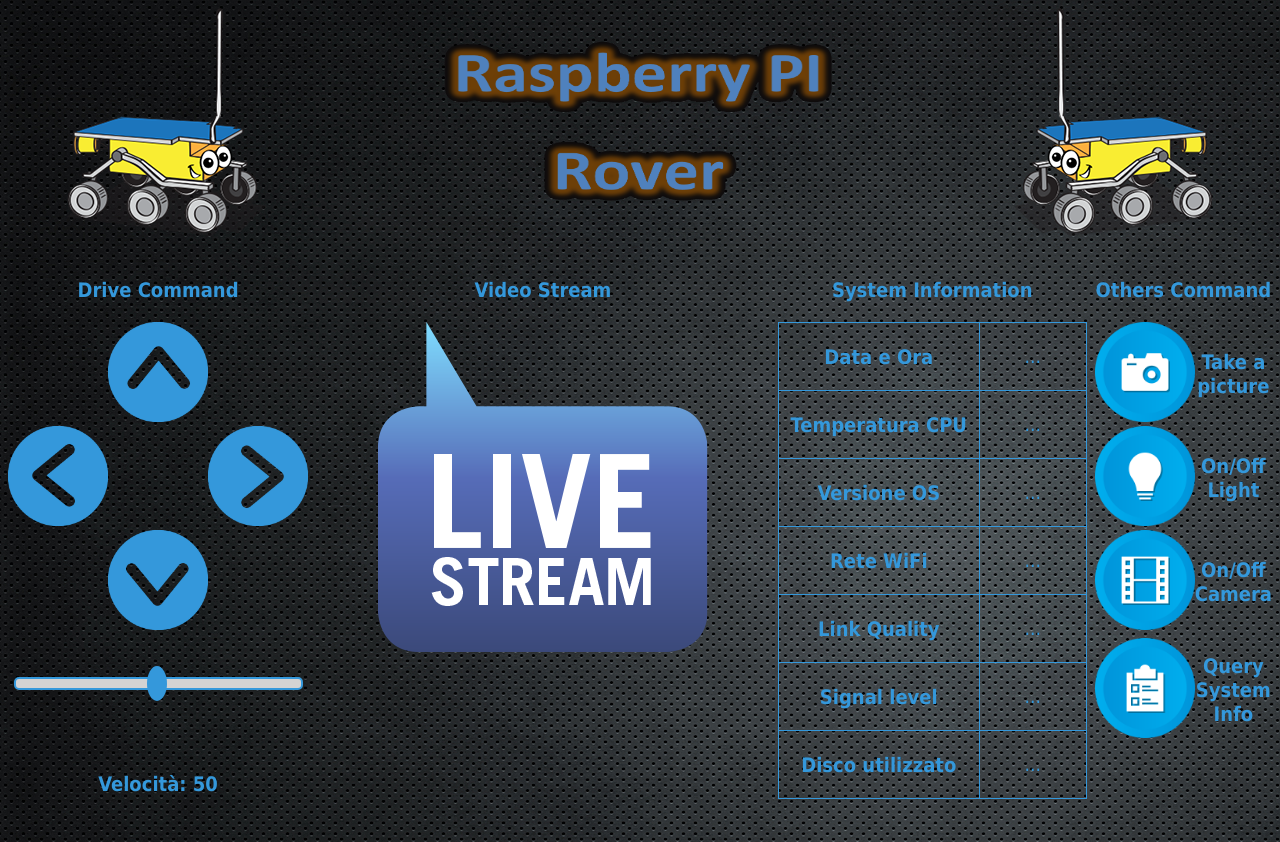
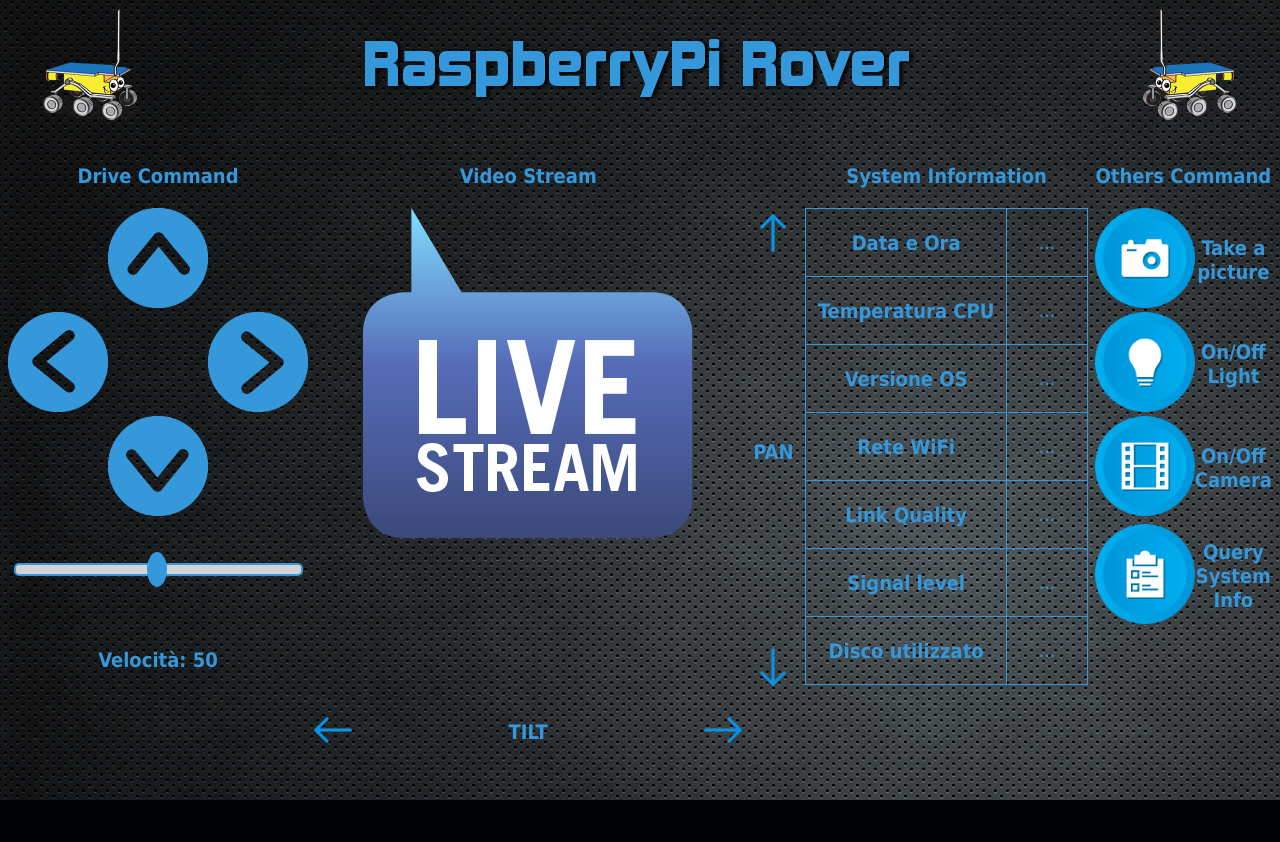
Before and after one commit to diegobenaglia/Raspy-Rover, a Flask app: page / in a window 1280 px wide. After the commit the page ends 800 px from the top, so only its background shows below. Run offline with Flask 2, Linux system fonts and the light colour scheme.

Commit message:
Add files via upload

```diff
--- a/gui/app.py
+++ b/gui/app.py
@@ -1,3 +1,6 @@
+#v.7.1 17/11/2018
+#----------------
+
 from flask import Flask, render_template, request, jsonify
 import RPi.GPIO as GPIO
 from time import sleep
@@ -22,44 +25,61 @@ app = Flask(__name__, static_url_path='/static')		#definisce la path della sotto
 
 @app.route('/')
 def index():
-   	return render_template("index.html")
+	return render_template("index.html")				#definisco la homepath e la pagina HTML da caricare
+
+@app.route('/picture')
+def picture():
+	return render_template("picture.html")				#definisco la pagina HTML da caricare per ScattaFoto
 
 @app.route('/avanti')
 def avanti():
-	velocita = request.args.get('velocita', default = '50', type = float)
-	go_avanti(velocita)
-	return "ok"
+	velocita = request.args.get('velocita', default = '50', type = float)		#acquisisco la velocita dallo slider. velocita=DutyCycle
+	ava_dx.start(velocita)														#conversione velocità
+	ava_sx.start(velocita)														#il duty cycle minimo per muovere la ruota è 25
+	return "ok"																	#il range selezionabile va da 1 a 100, e si calcola il rapporto in Script.js
 
 @app.route('/indietro')
 def indietro():
 	velocita = request.args.get('velocita', default = '50', type = float)
-	go_indietro(velocita)
+	ind_dx.start(velocita)
+	ind_sx.start(velocita)
 	return "ok"
 
 @app.route('/girasx')
 def girasx():
-	go_girasx()
+	ava_dx.start(40)
+	ind_sx.start(40)
 	return "ok"
 
 @app.route('/giradx')
 def giradx():
-	go_giradx()
+	ava_sx.start(40)
+	ind_dx.start(40)
 	return "ok"
 
 @app.route('/stop')
 def stop():
-	go_stop()
+	ava_dx.stop()
+	ava_sx.stop()
+	ind_dx.stop()
+	ind_sx.stop()
 	return "ok"
 
-@app.route('/scattafoto')
-def scattafoto():
-	go_scattafoto()
-	return "foto fatta"
+# @app.route('/scattafoto')
+# def scattafoto():
+	# go_scattafoto()
+	# return "foto fatta"
 
 @app.route('/light')
 def light():
-	stato = go_light()
-	return stato
+	stato = GPIO.input(17)
+	if stato == 0:
+		GPIO.output(17, 1)
+		light = "on"
+	else:
+		GPIO.output(17, 0)
+		light = "off"
+	return light
 
 @app.route('/sysinfo')
 def sysinfo():
@@ -82,42 +102,9 @@ def sysinfo():
 	disk = d.decode('utf-8')
 	# Scrivo l'array
 	info = [data[:-1], temp[5:-1], ver[12:-1], essid[16:-1], signal[14:17]+"%", signal[20:23]+"%", disk[5:9]]
-	return jsonify(info)
-
-def go_avanti(velocita):
-	ava_dx.start(velocita)
-	ava_sx.start(velocita)
-
-def go_indietro(velocita):
-    ind_dx.start(velocita)
-    ind_sx.start(velocita)
-
-def go_girasx():
-	ava_dx.start(60)
-	ind_sx.start(60)
-
-def go_giradx():
-	ava_sx.start(60)
-	ind_dx.start(60)
-
-def go_stop():
-	ava_dx.stop()
-	ava_sx.stop()
-	ind_dx.stop()
-	ind_sx.stop()
-
-def go_light():
-	stato = GPIO.input(17)
-	if stato == 0:
-		GPIO.output(17, 1)
-		light = "on"
-	else:
-		GPIO.output(17, 0)
-		light = "off"
-	return light
-
+	return jsonify(info) 		#creo un JSON per poterlo inviare, l'array (list) non può essere inviato
 
 if __name__ == '__main__':
-   app.run(host = "0.0.0.0", port = 2802, debug = True)
+	app.run(host = "0.0.0.0", port = 2802, debug = True)
 
 GPIO.cleanup()
--- a/gui/static/script.js
+++ b/gui/static/script.js
@@ -1,9 +1,10 @@
 var dutycycle;
 var videostatus = false;
-var url = "http://"+window.location.hostname+"/stream";
+var url1 = "https://"+window.location.hostname+"/stream";
+var url2 = "https://"+window.location.hostname+"/snapshot";
+
 // var url = "http://"+window.location.hostname+":8080/?action=stream";
 // var url = "https://raspyrover.pagekite.me/?action=stream";
-
 
 window.onload = function InitFunction() {
 	// Inizializza slider per velocità
@@ -15,8 +16,6 @@ window.onload = function InitFunction() {
 		output.innerHTML = this.value;
 		dutycycle = Number((45 + (0.55 * slider.value)).toFixed(2));
 	}
-	// Inizializza URL per Mjpg Streamer
-
 }
 
 function mouseDownAvanti() {
@@ -50,18 +49,7 @@ function mouseUp() {
 }
 
 function ScattaFoto() {
-	document.getElementById("foto").style="width: 300px; height: 300px;";
-	document.getElementById("foto").src="/static/pleasewait.gif";
-	var xhttp = new XMLHttpRequest();
-	xhttp.onreadystatechange = function() {
-		if (this.readyState == 4 && this.status == 200){
-			document.getElementById("foto").style="width: 800px; height: 600px;";
-			document.getElementById("foto").src="/static/capture.jpg";
-			document.getElementById("testofoto").innerHTML=this.responseText;
-		}
-	}
-	xhttp.open("GET", "scattafoto", true);
-	xhttp.send();
+	window.open("/picture", "", "width=660,height=650");
 }
 
 function Light() {
@@ -81,7 +69,7 @@ function Light() {
 
 function Video() {
 	if (videostatus == false){
-		document.getElementById("video").setAttribute("src", url);
+		document.getElementById("video").setAttribute("src", url1);
 		// document.getElementById("video").src="http://192.168.1.2:8080/?action=stream";
 		document.getElementById("film").src="/static/filmon.png";
 	} else if (videostatus == true){
@@ -97,7 +85,7 @@ function Sysinfo() {
 	xhttp.open("GET", "sysinfo", true);
 	xhttp.onreadystatechange = function() {
 		if (xhttp.readyState == 4) {
-		console.log("State ready!");
+		// console.log("State ready!");
 		if (xhttp.status == 200){
 			info = JSON.parse(xhttp.responseText);
 			document.getElementById("date").innerHTML= info[0];
@@ -112,6 +100,6 @@ function Sysinfo() {
 		}
 		}
 	}
-	console.log("sending request");
+	// console.log("sending request");
 	xhttp.send();
 }
--- a/gui/static/style.css
+++ b/gui/static/style.css
@@ -59,6 +59,12 @@ td {
 	weight: 100px;
 }
 
+.im3 {
+	height: 50px;
+	weight: 50px;
+	cursor: pointer;
+}
+
 button {
 	background-color: #3498DB;
 	border: none;
@@ -96,9 +102,3 @@ button {
 	background: #3498DB; /* background: url('contrasticon.png'); */
     cursor: pointer; /* Cursor on hover */
 }
-
-/**/
-
-/*
-Comment
-*/
--- a/gui/templates/index.html
+++ b/gui/templates/index.html
@@ -3,8 +3,8 @@
 
 <head>
 	<title>Raspy  Rover</title>
-	<link rel="stylesheet" href="/static/style.css" type="text/css" media="screen"/>
-	<link rel="shortcut icon" href="{{ url_for('static', filename='favicon.ico') }}">
+	<link rel="stylesheet" href="/static/style.css" type="text/css" media="screen"></link>
+	<link rel="shortcut icon" href="/static/favicon.ico"></link>
 	<script src="/static/script.js"></script>
 </head>
 
@@ -13,9 +13,10 @@
 	<!-- Tabella per intestazione pagina -->
 	<table>
 		<tr>
-			<td><img alt="logoRoversx" src="/static/logoRoversx.png"></td>
-			<td><img style="width: 400px; height: 170px;" alt="titolo" src="/static/titolo.png"></td>
-			<td><img alt="logoRoverdx" src="/static/logoRoverdx.png"></td>
+			<td><img style="width: 100px; height: 114px;" alt="logoRoversx" src="/static/logoRoversx.png"></td>
+			<!-- <td><img style="width: 200px; height: 85px;" alt="titolo" src="/static/titolo.png"></td> -->
+			<td><img alt="titolo" src="/static/titolo2.png"></td>
+			<td><img style="width: 100px; height: 114px;" alt="logoRoverdx" src="/static/logoRoverdx.png"></td>
 		</tr>
 	</table>
 
@@ -46,14 +47,14 @@
 					<tr class ="tr1">
 						<td colspan=3><input type="range" min="1" max="100" value="50" class="slider" id="myRange"></td>
 					</tr>
-					<tr class ="tr1">
+					<tr style="height: 80px">
 						<td colspan=3><p>Velocità: <span id="velocity"></span></p></td>
 					</tr>
 				</table>
 			</td>
 
-			<!-- Cella per il live steaming -->
-			<td class ="td1" style="width: 680px">
+			<!-- Cella per il live streaming -->
+			<td class ="td1" style="width: 660px">
 				<table>
 					<caption><p>Video Stream</p></caption>
 					<tr class ="tr1">
@@ -61,6 +62,25 @@
 					</tr>
 				</table>
 			</td>
+
+			<!-- Cella per il PAN -->
+			<td class ="td1" style="width: 50px; height: 480px">
+				<table>
+					<caption><p>&nbsp;</p></caption>
+					<tr>
+						<td><img class ="im3" id="arrowup" src="/static/arrow_up.png"></td>
+					</tr>
+					<tr style="height: 380px">
+						<td><p>PAN</p></td>
+					</tr>
+					<tr>
+						<td><img class ="im3" id="arrowdown" src="/static/arrow_down.png"></td>
+					</tr>
+				</table>
+			</td>
+
+			<!-- Cella per distanziare le info di sistema -->
+			<td style="width: 20px"></td>
 
 			<!-- Cella per le info di sistema -->
 			<td class ="td1" style="width: 550px">
@@ -122,8 +142,30 @@
 					</tr>
 				</table>
 			</td>
+		</tr>
+		<tr style="height: 50px">
+			<!-- Cella sotto al comando di guida -->
+			<td class ="td1" style="width: 300px">
+			</td>
 
+			<!-- Cella per il TILT -->
+			<td class ="td1" style="width: 658px">
+				<table>
+					<tr>
+						<td style="width: 50px">
+							<img class ="im3" id="arrowleft" src="/static/arrow_left.png">
+						</td>
+						<td>
+							<p>TILT</p>
+						</td>
+						<td style="width: 50px">
+							<img class ="im3" id="arrowright" src="/static/arrow_right.png">
+						</td>
+					</tr>
+				</table>
+			</td>
 		</tr>
-	</table>
+
+</table>
 </body>
 </html>
```
Also changed, not shown: gui/static/scriptpicture.js (added, +8 -0 lines), gui/templates/picture.html (added, +31 -0 lines), gui/static/arrow_down.png (added), gui/static/arrow_left.png (added), gui/static/arrow_right.png (added), gui/static/arrow_up.png (added), gui/static/download.png (added), gui/static/titolo2.png (added).
